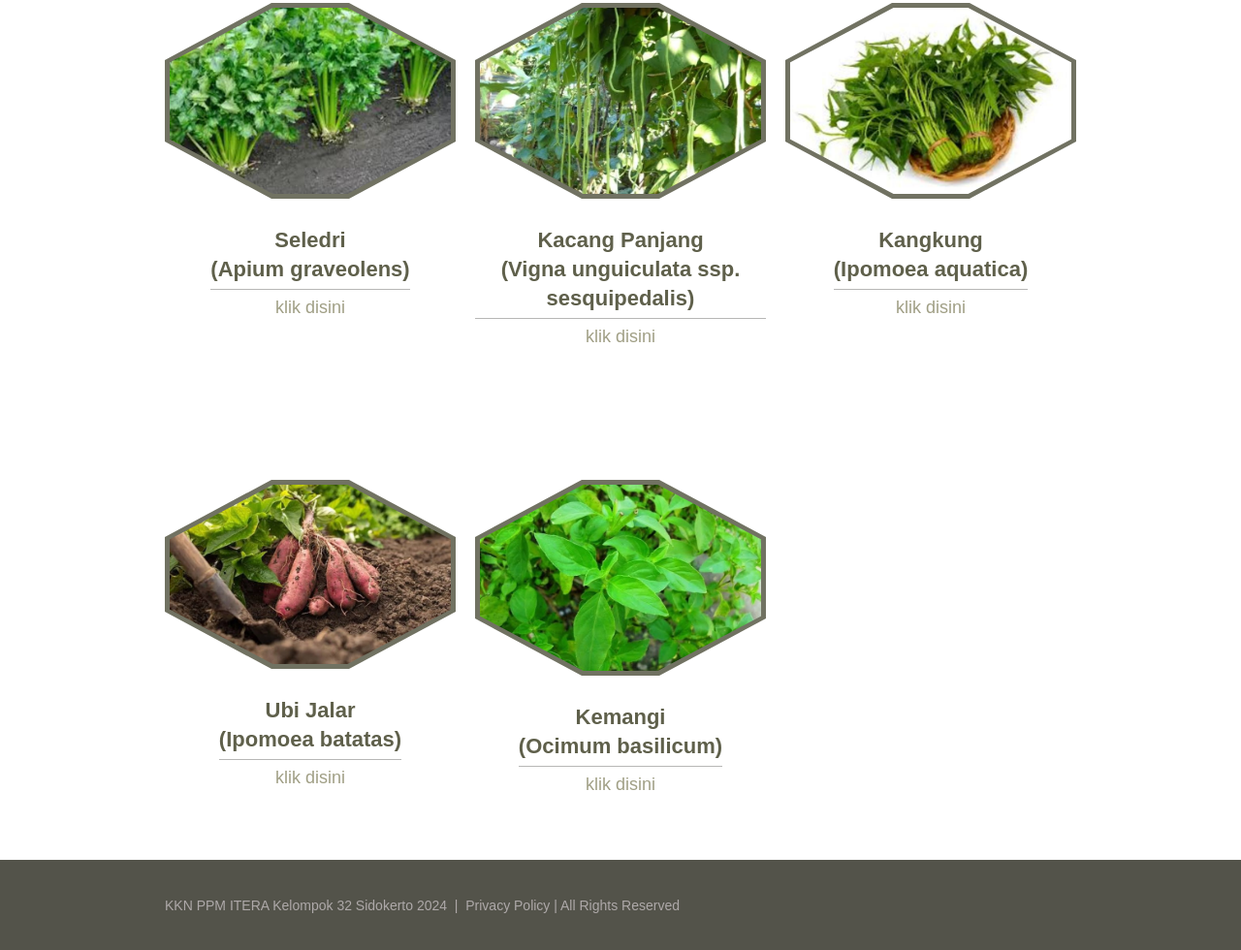
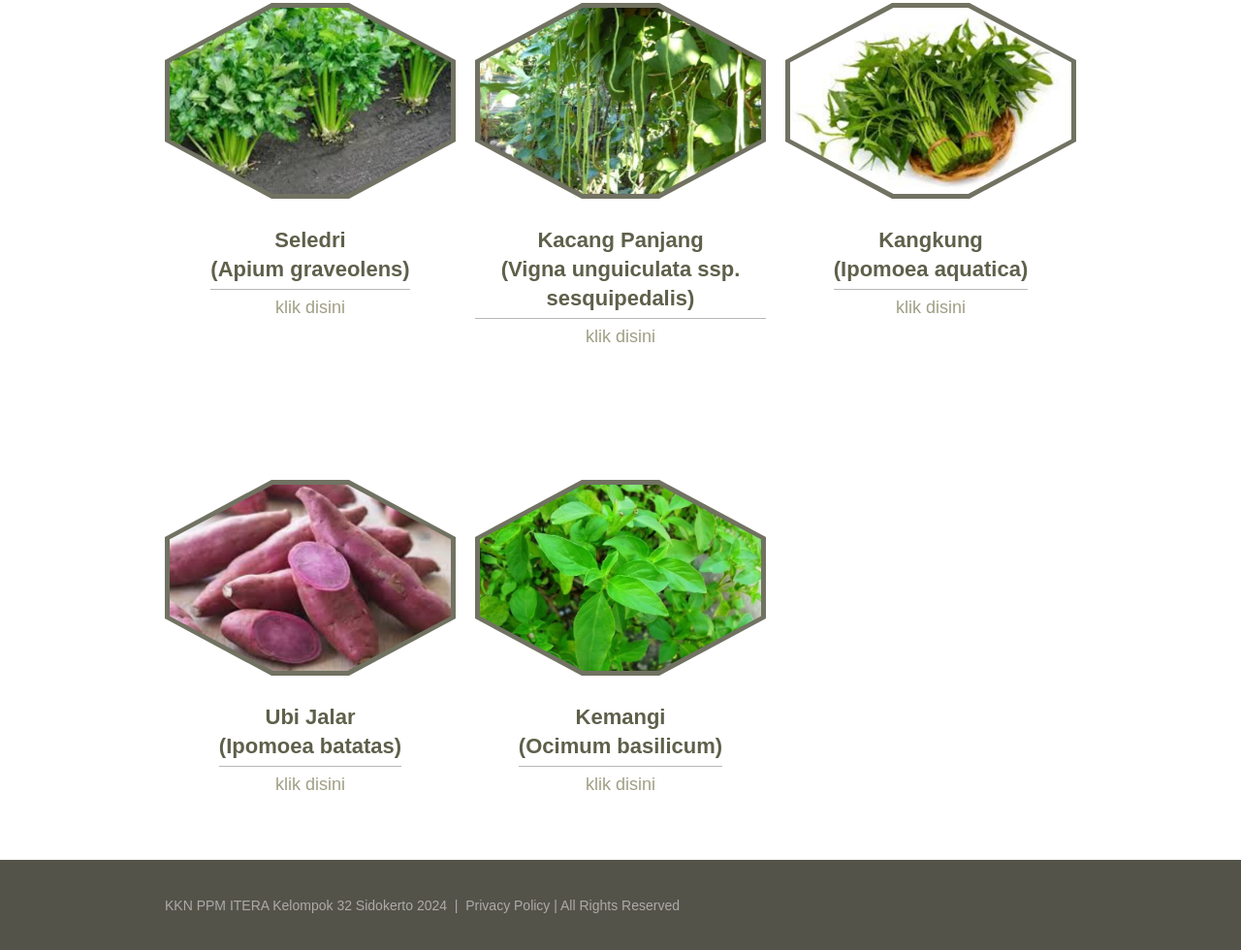
Before and after one commit to FathurrahmanAlHafid121140088/KWT32-Sidokerto.github.io, a plain HTML site: page index.html in a window 1280 px wide. Shown: the part 1921-2901 px from the top of the page at 97% size. Drawn offline with Linux system fonts and the light colour scheme; a web font is replaced by a local one.

Commit message:
Update index.html

```diff
--- a/index.html
+++ b/index.html
@@ -304,7 +304,7 @@
         <div class="grid_4">
           <div class="block1">
             <div class="img_block">
-              <img src="images/ubi.jpg" alt="" class="img_inner" />
+              <img src="images/ubi2.jpg" alt="" class="img_inner" />
               <span class="l"></span>
               <span class="ll"></span>
               <span class="r"></span>
```
